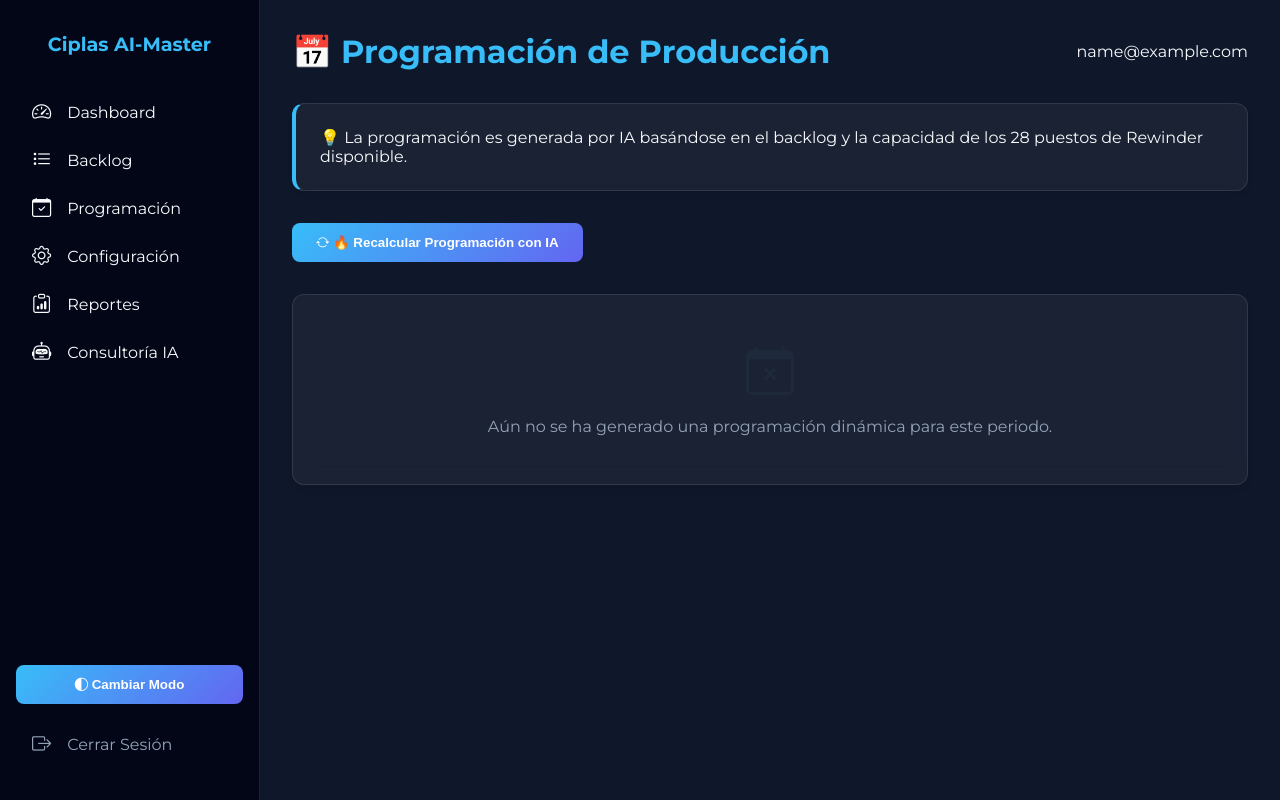
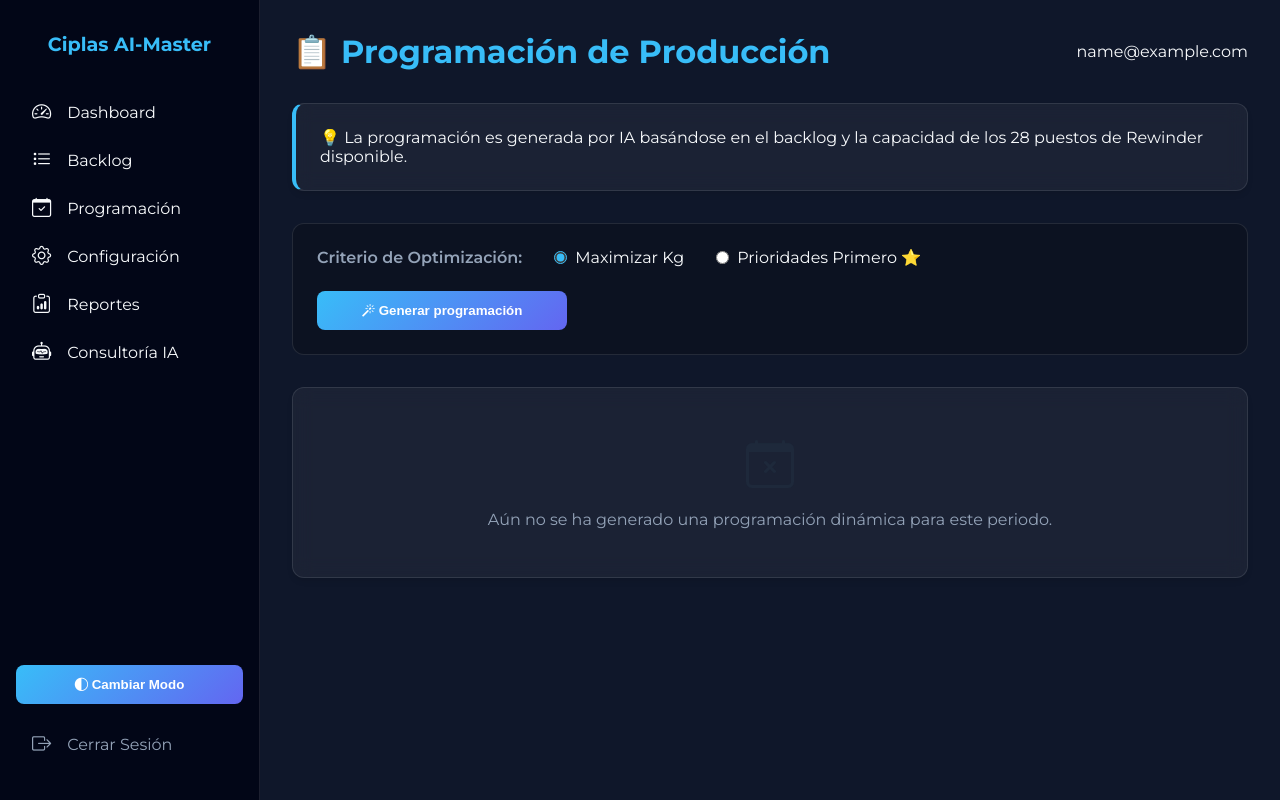
Before and after one commit to wilcalde/programador_cuerdas, a Flask app: template templates/programming.html in a window 1280 px wide. Run offline with Flask 3, Linux system fonts and the light colour scheme; the template is opened without the code that fills it, so the values that code supplies are empty; the visitor is signed in with stand-in values (Sample User, id 1); some libraries are stand-ins or nearby versions.

Commit message:
Updated programming UI with criteria selection.

```diff
--- a/templates/programming.html
+++ b/templates/programming.html
@@ -1,6 +1,6 @@
 {% extends "base.html" %}
 
-{% block header_title %}📅 Programación de Producción{% endblock %}
+{% block header_title %}📋 Programación de Producción{% endblock %}
 
 {% block content %}
 <div class="card glass" style="border-left: 4px solid var(--accent-blue);">
@@ -8,10 +8,23 @@
         disponible.</p>
 </div>
 
-<div style="margin-top: 2rem; display: flex; gap: 1rem;">
-    <button class="btn btn-primary" onclick="generateSchedule()">
-        <i class="bi bi-arrow-repeat"></i> 🔥 Recalcular Programación con IA
-    </button>
+<div style="margin-top: 2rem; display: flex; flex-direction: column; gap: 1rem; background: rgba(0,0,0,0.2); padding: 1.5rem; border-radius: 12px; border: 1px solid var(--border-color);">
+    <div style="display: flex; gap: 2rem; align-items: center;">
+        <span style="font-weight: 600; color: #94A3B8;">Criterio de Optimización:</span>
+        <label style="display: flex; align-items: center; gap: 0.5rem; cursor: pointer; color: #F8FAFC;">
+            <input type="radio" name="strategy" value="kg" checked style="accent-color: var(--accent-blue);">
+            Maximizar Kg
+        </label>
+        <label style="display: flex; align-items: center; gap: 0.5rem; cursor: pointer; color: #F8FAFC;">
+            <input type="radio" name="strategy" value="priority" style="accent-color: var(--accent-blue);">
+            Prioridades Primero ⭐
+        </label>
+    </div>
+    <div style="display: flex; gap: 1rem; margin-top: 0.5rem;">
+        <button class="btn btn-primary" onclick="generateSchedule()" style="min-width: 250px; font-weight: 700;">
+            <i class="bi bi-magic"></i> Generar programación
+        </button>
+    </div>
 </div>
 
 <div id="loading" style="display: none; margin-top: 2rem; text-align: center;">
@@ -63,6 +76,7 @@
     let dailyChart = null;
 
     async function generateSchedule() {
+        const strategy = document.querySelector('input[name="strategy"]:checked').value;
         document.getElementById('loading').style.display = 'block';
         document.getElementById('results').innerHTML = '';
 
@@ -71,7 +85,8 @@
                 method: 'POST',
                 headers: {
                     'Content-Type': 'application/json'
-                }
+                },
+                body: JSON.stringify({ strategy: strategy })
             });
             const data = await response.json();
 
@@ -330,7 +345,9 @@
             }
 
         } catch (err) {
-            // ... (omitting catch block for brevity as it remains same)
+            console.error(err);
+            document.getElementById('loading').style.display = 'none';
+            document.getElementById('results').innerHTML = `<p style="color: #EF4444;">Ocurrió un error al procesar la respuesta de la IA.</p>`;
         }
     }
 
```
